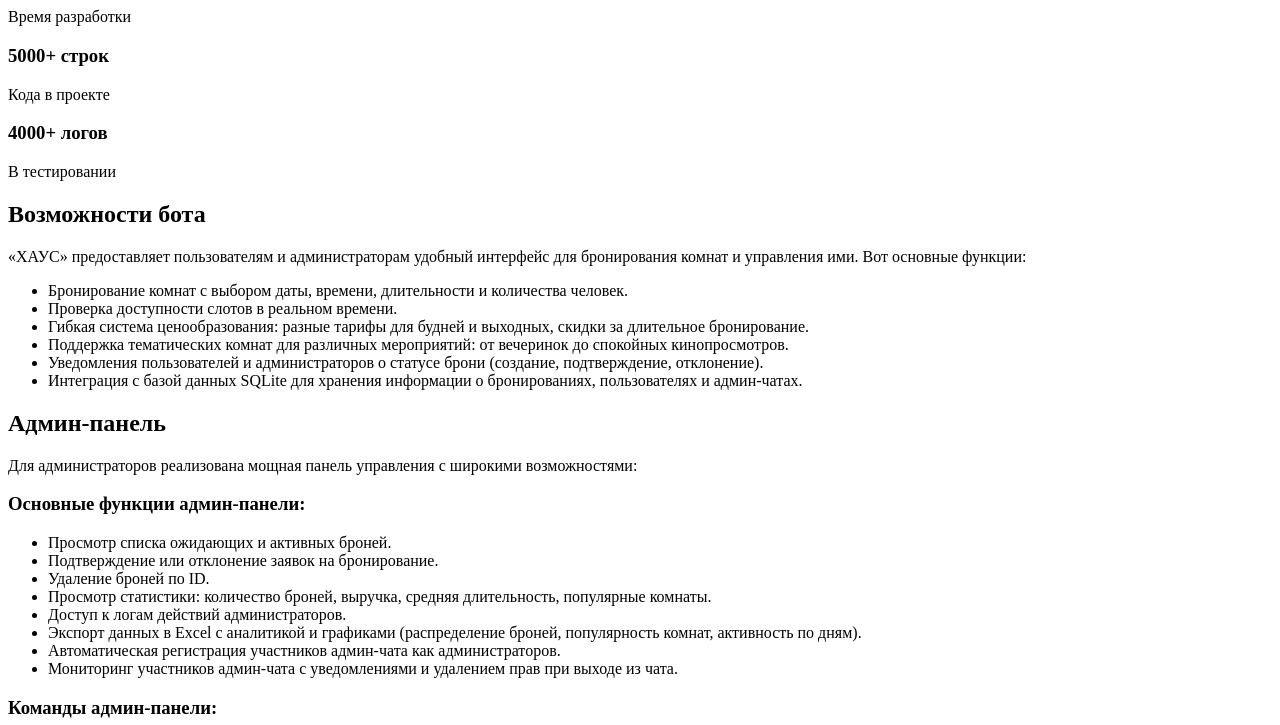
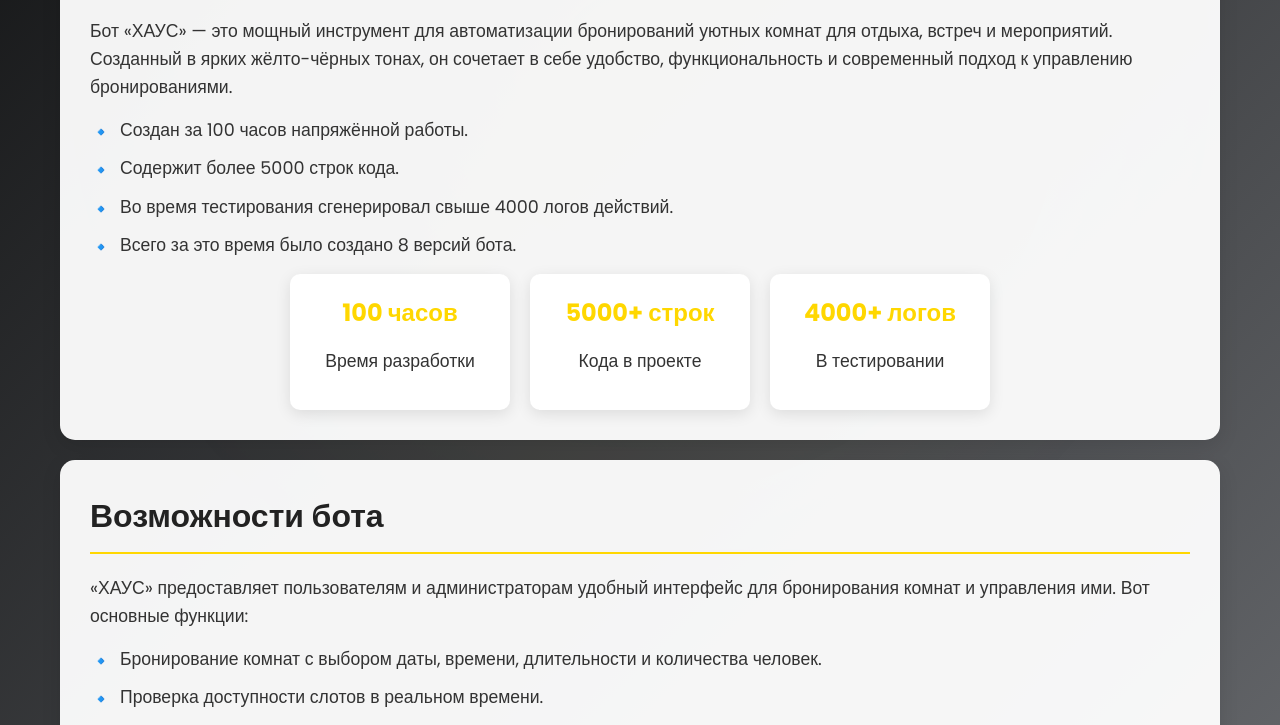
Before and after one commit to rustemuz/vk-booking-manager, a plain HTML site: page index.html in a window 1280 px wide. Shown: the part 328-1053 px from the top of the page. Drawn offline with nearby package versions, Linux system fonts and the light colour scheme; files that its build step writes are made by us from their sources; the site is published under a folder, as on GitHub Pages, so addresses that start at the root find nothing.

Commit message:
Update index.html

```diff
--- a/index.html
+++ b/index.html
@@ -6,7 +6,7 @@
     <link rel="icon" href="logo/main-logo.png" type="image/png">
     <link rel="icon" href="logo/main-logo.png" type="image/png">
     <link href="https://fonts.googleapis.com/css2?family=Poppins:wght@300;400;600;700&display=swap" rel="stylesheet">
-    <link rel="stylesheet" href="/static/css/main.css">
+    <link rel="stylesheet" href="main.css">
     <script src="https://cdnjs.cloudflare.com/ajax/libs/gsap/3.12.2/gsap.min.js"></script>
     <script src="https://cdnjs.cloudflare.com/ajax/libs/gsap/3.12.2/ScrollTrigger.min.js"></script>
 </head>
```
